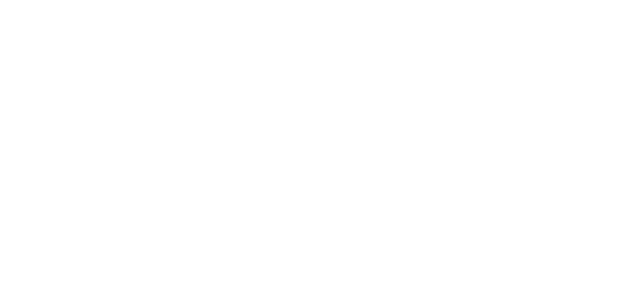
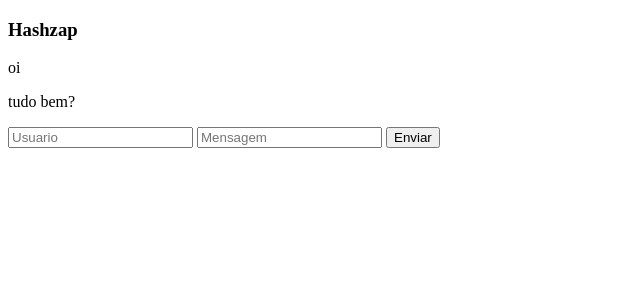
Before and after one commit to carolinezengo/CHATPHYTON, a Flask app: page / in a window 1280 px wide. Before the commit the part shown is empty. Shown: the top 300 px of the page, without its empty margins (0-640 px from the left). Run offline with Flask 3, Linux system fonts and the light colour scheme; some libraries are stand-ins or nearby versions.

Commit message:
Botao enviar

```diff
--- a/templates/homepage.html
+++ b/templates/homepage.html
@@ -4,8 +4,46 @@
     <meta charset="UTF-8">
     <meta name="viewport" content="width=device-width, initial-scale=1.0">
     <title>Hashzap</title>
+    <script src="https://cdnjs.cloudflare.com/ajax/libs/socket.io/4.7.1/socket.io.js" integrity="sha512-Z6C1p1NIexPj5MsVUunW4pg7uMX6/TT3CUVldmjXx2kpip1eZcrAnxIusDxyFIikyM9A61zOVNgvLr/TGudOQg==" crossorigin="anonymous" referrerpolicy="no-referrer"></script><script src="https://cdnjs.cloudflare.com/ajax/libs/socket.io/4.7.1/socket.io.js" integrity="sha512-Z6C1p1NIexPj5MsVUunW4pg7uMX6/TT3CUVldmjXx2kpip1eZcrAnxIusDxyFIikyM9A61zOVNgvLr/TGudOQg==" crossorigin="anonymous" referrerpolicy="no-referrer"></script>
+    <script src="https://cdnjs.cloudflare.com/ajax/libs/jquery/3.7.0/jquery.min.js" integrity="sha512-3gJwYpMe3QewGELv8k/BX9vcqhryRdzRMxVfq6ngyWXwo03GFEzjsUm8Q7RZcHPHksttq7/GFoxjCVUjkjvPdw==" crossorigin="anonymous" referrerpolicy="no-referrer"></script>
 </head>
 <body>
+    <h3>Hashzap</h3>
+    <div id="lista_mensagens">
+        <p>oi </p>
+
+         <p>tudo bem? </p>
+    </div>
+<input type="text" id="usuario" placeholder="Usuario" required>
+<input type="text" id="mensagem" placeholder="Mensagem">
+    <button id="botao"> Enviar</button>
+    <script type="text/javascript">
+        $(document).ready(function(){
+               $("#botao").on("click", function(){
+console.log("clicou no botao");
+
+$("#lista_mensagens").append($("<p>").text("Nova mensagem"))
+
+               })
+
+        })
+
+    </script>
+
+
+    <div>
+
+    </div>
+    <div>
+
+    </div>
+    <div>
+
+    </div>
+    <div>
+
+    </div>
+    <img src ="">
 
 </body>
 </html>
```
Also changed, not shown: main.py (line endings or trailing spaces).
